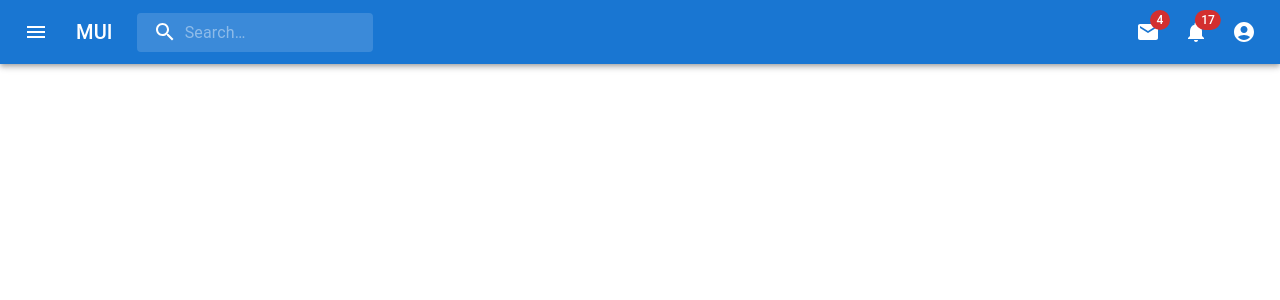
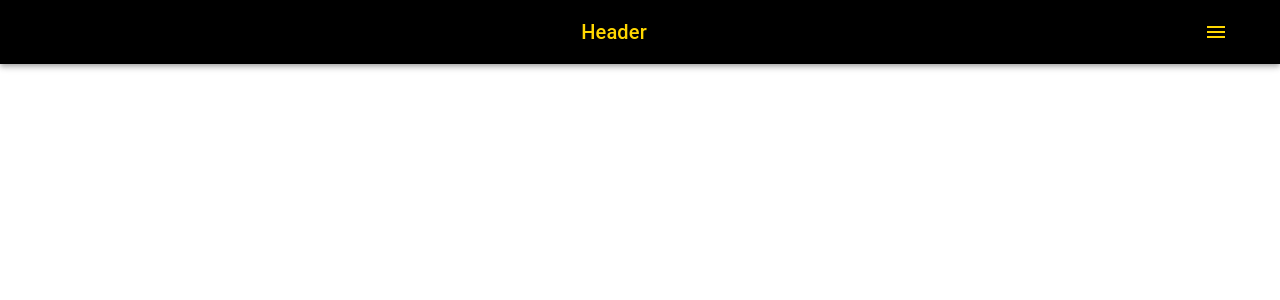
Before and after one commit to barbaroreyes/lamj, a React (Create React App) app: page / in a window 1280 px wide. Shown: the top 300 px of the page. Built offline with nearby package versions, Linux system fonts and the light colour scheme.

Commit message:
added-materialui

```diff
--- a/package.json
+++ b/package.json
@@ -12,6 +12,7 @@
     "@testing-library/user-event": "^12.1.10",
     "react": "^17.0.2",
     "react-dom": "^17.0.2",
+    "react-router-dom": "^5.3.0",
     "react-scripts": "4.0.3",
     "react-stripe-checkout": "^2.6.3",
     "web-vitals": "^1.0.1"
@@ -39,5 +40,8 @@
       "last 1 firefox version",
       "last 1 safari version"
     ]
+  },
+  "devDependencies": {
+    "@types/react-router-dom": "^5.3.1"
   }
 }
--- a/src/App.js
+++ b/src/App.js
@@ -1,16 +1,18 @@
 import React from 'react'
-import StripeCheckout from 'react-stripe-checkout';
+// import StripeCheckout from 'react-stripe-checkout';
 import  AppBar from   './compo/AppBar';
+// import List from './compo/ListImages'
 import './App.css';
 
 function App() {
 
-  const onToken = (token) => {
-    console.log(token)
-  }
+  // const onToken = (token) => {
+  //   console.log(token)
+  // }
   return (
     <div className="App">
-    <AppBar/>
+      <AppBar/>
+
       {/* <StripeCheckout
         token={onToken}
         stripeKey="pk_live_51JkyRMLm3LiulVebwtzLghNlEl99W5u7kXuHgQfFmx8t8tG02z25ezrRktAlx2OeFVMrIYQEzp1P8AQ0v48Gu1B300P3z7YUIz"
--- a/src/compo/AppBar.js
+++ b/src/compo/AppBar.js
@@ -1,233 +1,80 @@
 import * as React from 'react';
-import { styled, alpha } from '@mui/material/styles';
 import AppBar from '@mui/material/AppBar';
 import Box from '@mui/material/Box';
 import Toolbar from '@mui/material/Toolbar';
+import Typography from '@mui/material/Typography';
 import IconButton from '@mui/material/IconButton';
-import Typography from '@mui/material/Typography';
-import InputBase from '@mui/material/InputBase';
-import Badge from '@mui/material/Badge';
+import MenuIcon from '@mui/icons-material/Menu';
 import MenuItem from '@mui/material/MenuItem';
 import Menu from '@mui/material/Menu';
-import MenuIcon from '@mui/icons-material/Menu';
-import SearchIcon from '@mui/icons-material/Search';
-import AccountCircle from '@mui/icons-material/AccountCircle';
-import MailIcon from '@mui/icons-material/Mail';
-import NotificationsIcon from '@mui/icons-material/Notifications';
-import MoreIcon from '@mui/icons-material/MoreVert';
+import {withRouter} from 'react-router-dom'
 
-const Search = styled('div')(({ theme }) => ({
-  position: 'relative',
-  borderRadius: theme.shape.borderRadius,
-  backgroundColor: alpha(theme.palette.common.white, 0.15),
-  '&:hover': {
-    backgroundColor: alpha(theme.palette.common.white, 0.25),
-  },
-  marginRight: theme.spacing(2),
-  marginLeft: 0,
-  width: '100%',
-  [theme.breakpoints.up('sm')]: {
-    marginLeft: theme.spacing(3),
-    width: 'auto',
-  },
-}));
+ const Header = () => {
+  const [auth, setAuth] = React.useState(true);
+  const [anchorEl, setAnchorEl] = React.useState(null);
 
-const SearchIconWrapper = styled('div')(({ theme }) => ({
-  padding: theme.spacing(0, 2),
-  height: '100%',
-  position: 'absolute',
-  pointerEvents: 'none',
-  display: 'flex',
-  alignItems: 'center',
-  justifyContent: 'center',
-}));
+  // const handleChange = (event) => {
+  //   setAuth(event.target.checked);
+  // };
 
-const StyledInputBase = styled(InputBase)(({ theme }) => ({
-  color: 'inherit',
-  '& .MuiInputBase-input': {
-    padding: theme.spacing(1, 1, 1, 0),
-    // vertical padding + font size from searchIcon
-    paddingLeft: `calc(1em + ${theme.spacing(4)})`,
-    transition: theme.transitions.create('width'),
-    width: '100%',
-    [theme.breakpoints.up('md')]: {
-      width: '20ch',
-    },
-  },
-}));
-
-export default function PrimarySearchAppBar() {
-  const [anchorEl, setAnchorEl] = React.useState(null);
-  const [mobileMoreAnchorEl, setMobileMoreAnchorEl] = React.useState(null);
-
-  const isMenuOpen = Boolean(anchorEl);
-  const isMobileMenuOpen = Boolean(mobileMoreAnchorEl);
-
-  const handleProfileMenuOpen = (event) => {
+  const handleMenu = (event) => {
     setAnchorEl(event.currentTarget);
   };
 
-  const handleMobileMenuClose = () => {
-    setMobileMoreAnchorEl(null);
+  const handleClose = () => {
+    setAnchorEl(null);
   };
-
-  const handleMenuClose = () => {
-    setAnchorEl(null);
-    handleMobileMenuClose();
-  };
-
-  const handleMobileMenuOpen = (event) => {
-    setMobileMoreAnchorEl(event.currentTarget);
-  };
-
-  const menuId = 'primary-search-account-menu';
-  const renderMenu = (
-    <Menu
-      anchorEl={anchorEl}
-      anchorOrigin={{
-        vertical: 'top',
-        horizontal: 'right',
-      }}
-      id={menuId}
-      keepMounted
-      transformOrigin={{
-        vertical: 'top',
-        horizontal: 'right',
-      }}
-      open={isMenuOpen}
-      onClose={handleMenuClose}
-    >
-      <MenuItem onClick={handleMenuClose}>Profile</MenuItem>
-      <MenuItem onClick={handleMenuClose}>My account</MenuItem>
-    </Menu>
-  );
-
-  const mobileMenuId = 'primary-search-account-menu-mobile';
-  const renderMobileMenu = (
-    <Menu
-      anchorEl={mobileMoreAnchorEl}
-      anchorOrigin={{
-        vertical: 'top',
-        horizontal: 'right',
-      }}
-      id={mobileMenuId}
-      keepMounted
-      transformOrigin={{
-        vertical: 'top',
-        horizontal: 'right',
-      }}
-      open={isMobileMenuOpen}
-      onClose={handleMobileMenuClose}
-    >
-      <MenuItem>
-        <IconButton size="large" aria-label="show 4 new mails" color="inherit">
-          <Badge badgeContent={4} color="error">
-            <MailIcon />
-          </Badge>
-        </IconButton>
-        <p>Messages</p>
-      </MenuItem>
-      <MenuItem>
-        <IconButton
-          size="large"
-          aria-label="show 17 new notifications"
-          color="inherit"
-        >
-          <Badge badgeContent={17} color="error">
-            <NotificationsIcon />
-          </Badge>
-        </IconButton>
-        <p>Notifications</p>
-      </MenuItem>
-      <MenuItem onClick={handleProfileMenuOpen}>
-        <IconButton
-          size="large"
-          aria-label="account of current user"
-          aria-controls="primary-search-account-menu"
-          aria-haspopup="true"
-          color="inherit"
-        >
-          <AccountCircle />
-        </IconButton>
-        <p>Profile</p>
-      </MenuItem>
-    </Menu>
-  );
 
   return (
     <Box sx={{ flexGrow: 1 }}>
-      <AppBar position="static">
+
+      <AppBar
+      position="static"
+      style={{
+        backgroundColor:'black',
+        color :'gold'
+      }}
+      >
         <Toolbar>
-          <IconButton
+
+          <Typography variant="h6" component="div"  sx={{ flexGrow: 1 }}>
+            Header
+          </Typography>
+          {auth && (
+            <div>
+               <IconButton
             size="large"
             edge="start"
             color="inherit"
-            aria-label="open drawer"
+            aria-label="menu"
             sx={{ mr: 2 }}
+            onClick={handleMenu}
           >
             <MenuIcon />
           </IconButton>
-          <Typography
-            variant="h6"
-            noWrap
-            component="div"
-            sx={{ display: { xs: 'none', sm: 'block' } }}
-          >
-            MUI
-          </Typography>
-          <Search>
-            <SearchIconWrapper>
-              <SearchIcon />
-            </SearchIconWrapper>
-            <StyledInputBase
-              placeholder="Search…"
-              inputProps={{ 'aria-label': 'search' }}
-            />
-          </Search>
-          <Box sx={{ flexGrow: 1 }} />
-          <Box sx={{ display: { xs: 'none', md: 'flex' } }}>
-            <IconButton size="large" aria-label="show 4 new mails" color="inherit">
-              <Badge badgeContent={4} color="error">
-                <MailIcon />
-              </Badge>
-            </IconButton>
-            <IconButton
-              size="large"
-              aria-label="show 17 new notifications"
-              color="inherit"
-            >
-              <Badge badgeContent={17} color="error">
-                <NotificationsIcon />
-              </Badge>
-            </IconButton>
-            <IconButton
-              size="large"
-              edge="end"
-              aria-label="account of current user"
-              aria-controls={menuId}
-              aria-haspopup="true"
-              onClick={handleProfileMenuOpen}
-              color="inherit"
-            >
-              <AccountCircle />
-            </IconButton>
-          </Box>
-          <Box sx={{ display: { xs: 'flex', md: 'none' } }}>
-            <IconButton
-              size="large"
-              aria-label="show more"
-              aria-controls={mobileMenuId}
-              aria-haspopup="true"
-              onClick={handleMobileMenuOpen}
-              color="inherit"
-            >
-              <MoreIcon />
-            </IconButton>
-          </Box>
+              <Menu
+                id="menu-appbar"
+                anchorEl={anchorEl}
+                anchorOrigin={{
+                  vertical: 'top',
+                  horizontal: 'right',
+                }}
+                keepMounted
+                transformOrigin={{
+                  vertical: 'top',
+                  horizontal: 'right',
+                }}
+                open={Boolean(anchorEl)}
+                onClose={handleClose}
+              >
+                <MenuItem onClick={handleClose}>Profile</MenuItem>
+                <MenuItem onClick={handleClose}>My account</MenuItem>
+              </Menu>
+            </div>
+          )}
         </Toolbar>
       </AppBar>
-      {renderMobileMenu}
-      {renderMenu}
     </Box>
   );
 }
+export default withRouter( Header);
--- /dev/null
+++ b/src/compo/ListImages.js
@@ -0,0 +1,128 @@
+import * as React from 'react';
+import ImageList from '@mui/material/ImageList';
+import ImageListItem from '@mui/material/ImageListItem';
+import ImageListItemBar from '@mui/material/ImageListItemBar';
+import IconButton from '@mui/material/IconButton';
+import StarBorderIcon from '@mui/icons-material/StarBorder';
+
+function srcset(image: string, width: number, height: number, rows = 1, cols = 1) {
+  return {
+    src: `${image}?w=${width * cols}&h=${height * rows}&fit=crop&auto=format`,
+    srcSet: `${image}?w=${width * cols}&h=${
+      height * rows
+    }&fit=crop&auto=format&dpr=2 2x`,
+  };
+}
+
+export default function CustomImageList() {
+  return (
+    <ImageList
+      sx={{
+        width: 500,
+        height: 450,
+        // Promote the list into its own layer in Chrome. This costs memory, but helps keeping high FPS.
+        transform: 'translateZ(0)',
+      }}
+      rowHeight={200}
+      gap={1}
+    >
+      {itemData.map((item) => {
+        const cols = item.featured ? 2 : 1;
+        const rows = item.featured ? 2 : 1;
+
+        return (
+          <ImageListItem key={item.img} cols={cols} rows={rows}>
+            <img
+              {...srcset(item.img, 250, 200, rows, cols)}
+              alt={item.title}
+              loading="lazy"
+            />
+            <ImageListItemBar
+              sx={{
+                background:
+                  'linear-gradient(to bottom, rgba(0,0,0,0.7) 0%, ' +
+                  'rgba(0,0,0,0.3) 70%, rgba(0,0,0,0) 100%)',
+              }}
+              title={item.title}
+              position="top"
+              actionIcon={
+                <IconButton
+                  sx={{ color: 'white' }}
+                  aria-label={`star ${item.title}`}
+                >
+                  <StarBorderIcon />
+                </IconButton>
+              }
+              actionPosition="left"
+            />
+          </ImageListItem>
+        );
+      })}
+    </ImageList>
+  );
+}
+
+const itemData = [
+  {
+    img: 'https://images.unsplash.com/photo-1551963831-b3b1ca40c98e',
+    title: 'Breakfast',
+    author: '@bkristastucchio',
+    featured: true,
+  },
+  {
+    img: 'https://images.unsplash.com/photo-1551782450-a2132b4ba21d',
+    title: 'Burger',
+    author: '@rollelflex_graphy726',
+  },
+  {
+    img: 'https://images.unsplash.com/photo-1522770179533-24471fcdba45',
+    title: 'Camera',
+    author: '@helloimnik',
+  },
+  {
+    img: 'https://images.unsplash.com/photo-1444418776041-9c7e33cc5a9c',
+    title: 'Coffee',
+    author: '@nolanissac',
+  },
+  {
+    img: 'https://images.unsplash.com/photo-1533827432537-70133748f5c8',
+    title: 'Hats',
+    author: '@hjrc33',
+  },
+  {
+    img: 'https://images.unsplash.com/photo-1558642452-9d2a7deb7f62',
+    title: 'Honey',
+    author: '@arwinneil',
+    featured: true,
+  },
+  {
+    img: 'https://images.unsplash.com/photo-1516802273409-68526ee1bdd6',
+    title: 'Basketball',
+    author: '@tjdragotta',
+  },
+  {
+    img: 'https://images.unsplash.com/photo-1518756131217-31eb79b20e8f',
+    title: 'Fern',
+    author: '@katie_wasserman',
+  },
+  {
+    img: 'https://images.unsplash.com/photo-1597645587822-e99fa5d45d25',
+    title: 'Mushrooms',
+    author: '@silverdalex',
+  },
+  {
+    img: 'https://images.unsplash.com/photo-1567306301408-9b74779a11af',
+    title: 'Tomato basil',
+    author: '@shelleypauls',
+  },
+  {
+    img: 'https://images.unsplash.com/photo-1471357674240-e1a485acb3e1',
+    title: 'Sea star',
+    author: '@peterlaster',
+  },
+  {
+    img: 'https://images.unsplash.com/photo-1589118949245-7d38baf380d6',
+    title: 'Bike',
+    author: '@southside_customs',
+  },
+];
--- a/src/index.js
+++ b/src/index.js
@@ -3,10 +3,14 @@ import ReactDOM from 'react-dom';
 import './index.css';
 import App from './App';
 import reportWebVitals from './reportWebVitals';
+import {BrowserRouter as Router} from 'react-router-dom'
 
 ReactDOM.render(
   <React.StrictMode>
+    <Router>
     <App />
+    </Router>
+
   </React.StrictMode>,
   document.getElementById('root')
 );
```
Also changed, not shown: 2 other files (tests, documents, lock files or other folders).
